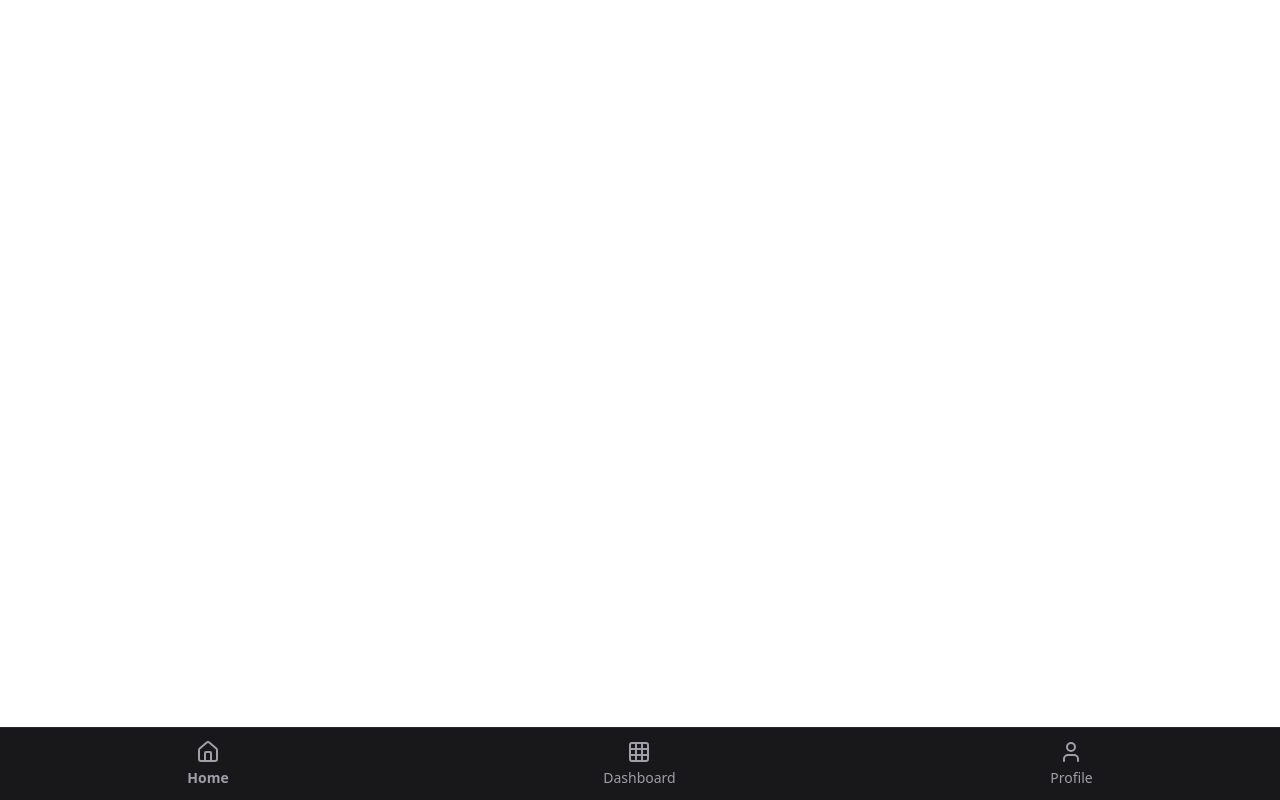
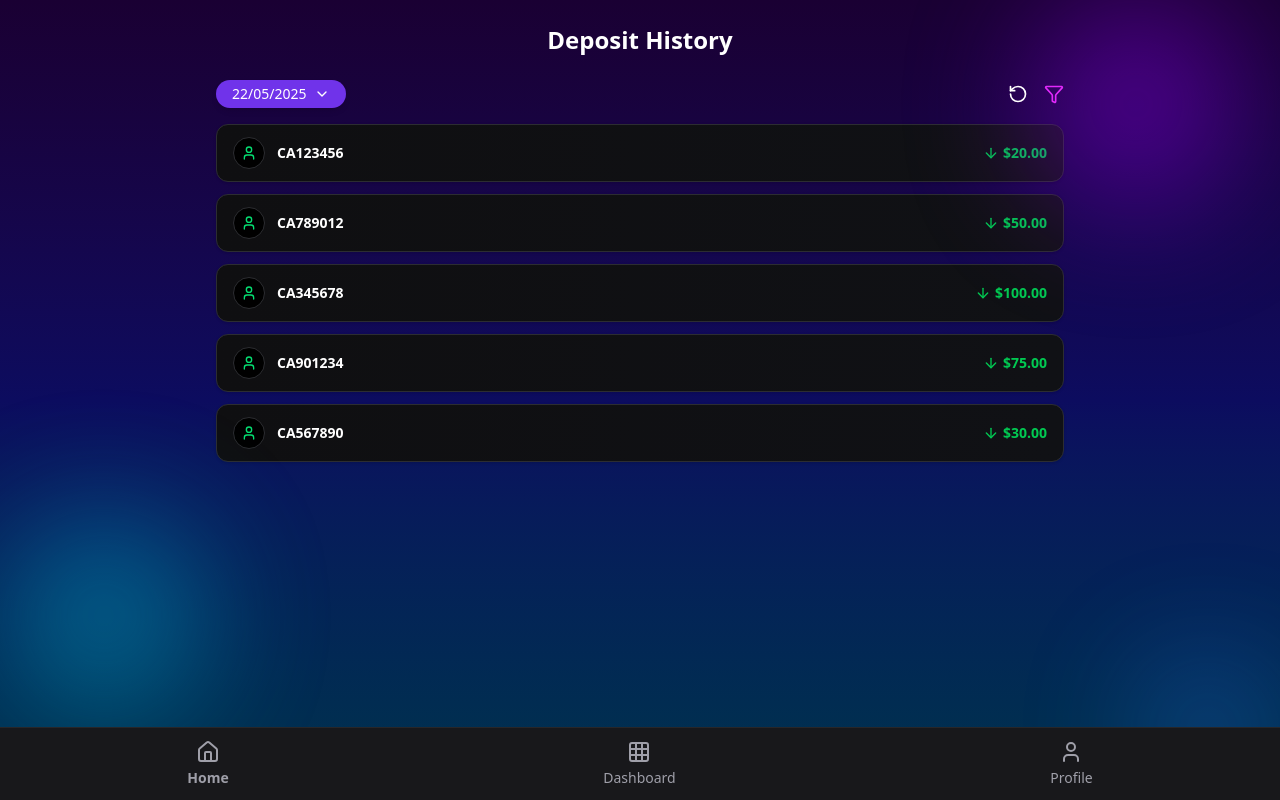
Before and after one commit to SaishBafna/deaira_app, a React (Vite) app: page /DepositHistory in a window 1280 px wide. Built offline with nearby package versions, Linux system fonts and the light colour scheme.

Commit message:
pull code

```diff
--- a/src/App.jsx
+++ b/src/App.jsx
@@ -6,7 +6,8 @@ import Dashboard from '../src/Screens/Dashboard';
 import Profile from '../src/Screens/Profile';
 import Footer from '../src/Footer/Footer.jsx';
 import UpdateProfile from './Screens/Updateprofile.jsx';
-
+import Deposit from './Screens/Deposit.jsx';
+import DepositHistory from './Screens/DepositHistory.jsx';
 function App() {
   return (
     <Router>
@@ -17,6 +18,8 @@ function App() {
           <Route path="/dashboard" element={<Dashboard />} />
           <Route path="/profile" element={<Profile />} />
           <Route path="/UpdateProfile" element={<UpdateProfile />} />
+          <Route path="/Deposit" element={<Deposit/>} />
+           <Route path="/DepositHistory" element={<DepositHistory/>} />
         </Routes>
         <Footer />
       </div>
--- a/src/Screens/DepositHistory.jsx
+++ b/src/Screens/DepositHistory.jsx
@@ -1,104 +1,113 @@
-import React from 'react'
-import Image3 from '../assets/Images/depositimg.png';
+import React from 'react';
+import { ChevronDownIcon, FunnelIcon, RotateCcw } from 'lucide-react';
+import { ArrowDownIcon } from 'lucide-react';
+import { UserIcon } from 'lucide-react';
 
 const DipositHistory = () => {
-
-
   return (
     <div className="w-screen h-screen bg-gradient-to-b from-[#1a0033] via-[#0c0c5f] to-[#00334d] relative overflow-y-auto flex flex-col items-center">
 
-      {/* Blur circles */}
+      {/* Blur Background Circles */}
       <div className="fixed w-52 h-52 bg-purple-700 rounded-full blur-3xl top-0 right-10 opacity-50 pointer-events-none"></div>
       <div className="fixed w-52 h-52 bg-cyan-500 rounded-full blur-3xl bottom-20 left-0 opacity-40 pointer-events-none"></div>
       <div className="fixed w-36 h-36 bg-blue-500 rounded-full blur-3xl bottom-0 right-0 opacity-30 pointer-events-none"></div>
 
       {/* Header */}
-      <div className="w-full max-w-sm px-6 py-4 flex items-center justify-between relative z-10">
-
-        <h1 className="text-white text-xl font-semibold">Deposit Report</h1>
-
+      <div className="w-full flex justify-center mt-6">
+        <h1 className="text-white text-2xl font-bold">Deposit History</h1>
       </div>
 
       {/* Date Selector */}
-      <div className="w-full max-w-sm px-6 mb-4 relative z-10">
-        <div className="flex items-center justify-between bg-black/20 rounded-lg px-4 py-3 border border-purple-500/30">
-          <span className="text-purple-300 text-sm">22/05/2025</span>
-          <span className="text-purple-300">⌄</span>
-        </div>
+      <div className="w-full max-w-4xl px-6 mt-6 mb-4 relative z-10">
+        <div className="flex items-center justify-between">
+          {/* Date Picker */}
+          <div className="flex items-center bg-[#7033EA] text-white rounded-full px-4 py-1 space-x-2 shadow-md">
+            <span className="text-sm font-medium">22/05/2025</span>
+            <ChevronDownIcon className="w-4 h-4" />
           </div>
 
-      {/* Deposit List Container */}
-      <div className="w-full max-w-sm px-6 flex-1 relative z-10">
-
-        {/* Today's Deposits */}
-        <div className="space-y-3 mb-6">
-          {/* Deposit Item 1 */}
-          <div className="flex items-center justify-between bg-black/30 rounded-xl px-4 py-4 border border-purple-500/30">
-            <div className="flex items-center space-x-3">
-              <div className="w-10 h-10 bg-purple-600/30 rounded-full flex items-center justify-center border border-purple-400/50">
-                <span className="text-purple-300 text-lg">⚡</span>
-              </div>
-              <span className="text-white font-medium text-lg">CA123456</span>
-            </div>
-            <div className="flex items-center space-x-2">
-              <span className="text-green-400 text-lg">↓</span>
-              <span className="text-green-400 font-semibold text-lg">$20.00</span>
-            </div>
-          </div>
-
-          {/* Deposit Item 2 */}
-          <div className="flex items-center justify-between bg-black/30 rounded-xl px-4 py-4 border border-purple-500/30">
-            <div className="flex items-center space-x-3">
-              <div className="w-10 h-10 bg-purple-600/30 rounded-full flex items-center justify-center border border-purple-400/50">
-                <span className="text-purple-300 text-lg">⚡</span>
-              </div>
-              <span className="text-white font-medium text-lg">CA123456</span>
-            </div>
-            <div className="flex items-center space-x-2">
-              <span className="text-green-400 text-lg">↓</span>
-              <span className="text-green-400 font-semibold text-lg">$20.00</span>
+          {/* Icons */}
+          <div className="flex items-center space-x-4">
+            <RotateCcw className="w-5 h-5 text-white" />
+            <FunnelIcon className="w-5 h-5 text-fuchsia-500" />
           </div>
         </div>
       </div>
 
-        {/* Yesterday Section */}
-        <div className="mb-4">
-          <h2 className="text-gray-300 text-base font-medium mb-4 px-2">Yesterday</h2>
-          <div className="space-y-3">
-            {/* Yesterday Deposit Item 1 */}
-            <div className="flex items-center justify-between bg-black/30 rounded-xl px-4 py-4 border border-purple-500/30">
+      {/* List Container - Full Width */}
+      <div className="w-full max-w-4xl px-6 space-y-3 mb-10">
+        {/* List Item 1 */}
+        <div className="w-full flex items-center justify-between bg-gradient-to-r from-[#0f0f11] to-[#101115] rounded-xl px-4 py-3 border border-[#2c2d31] shadow-sm">
           <div className="flex items-center space-x-3">
-                <div className="w-10 h-10 bg-purple-600/30 rounded-full flex items-center justify-center border border-purple-400/50">
-                  <span className="text-purple-300 text-lg">⚡</span>
+            <div className="w-8 h-8 rounded-full bg-black flex items-center justify-center border border-[#2c2d31]">
+              <UserIcon className="w-4 h-4 text-green-400" />
             </div>
-                <span className="text-white font-medium text-lg">CA123456</span>
+            <span className="text-white text-sm font-semibold">CA123456</span>
           </div>
-              <div className="flex items-center space-x-2">
-                <span className="text-green-400 text-lg">↓</span>
-                <span className="text-green-400 font-semibold text-lg">$20.00</span>
+          <div className="flex items-center space-x-1">
+            <ArrowDownIcon className="w-4 h-4 text-green-500" />
+            <span className="text-green-500 font-bold text-sm">$20.00</span>
           </div>
         </div>
 
-            {/* Yesterday Deposit Item 2 */}
-            <div className="flex items-center justify-between bg-black/30 rounded-xl px-4 py-4 border border-purple-500/30">
+        {/* List Item 2 */}
+        <div className="w-full flex items-center justify-between bg-gradient-to-r from-[#0f0f11] to-[#101115] rounded-xl px-4 py-3 border border-[#2c2d31] shadow-sm">
           <div className="flex items-center space-x-3">
-                <div className="w-10 h-10 bg-purple-600/30 rounded-full flex items-center justify-center border border-purple-400/50">
-                  <span className="text-purple-300 text-lg">⚡</span>
+            <div className="w-8 h-8 rounded-full bg-black flex items-center justify-center border border-[#2c2d31]">
+              <UserIcon className="w-4 h-4 text-green-400" />
             </div>
-                <span className="text-white font-medium text-lg">CA123456</span>
+            <span className="text-white text-sm font-semibold">CA789012</span>
           </div>
-              <div className="flex items-center space-x-2">
-                <span className="text-green-400 text-lg">↓</span>
-                <span className="text-green-400 font-semibold text-lg">$20.00</span>
+          <div className="flex items-center space-x-1">
+            <ArrowDownIcon className="w-4 h-4 text-green-500" />
+            <span className="text-green-500 font-bold text-sm">$50.00</span>
+          </div>
+        </div>
+
+        {/* List Item 3 */}
+        <div className="w-full flex items-center justify-between bg-gradient-to-r from-[#0f0f11] to-[#101115] rounded-xl px-4 py-3 border border-[#2c2d31] shadow-sm">
+          <div className="flex items-center space-x-3">
+            <div className="w-8 h-8 rounded-full bg-black flex items-center justify-center border border-[#2c2d31]">
+              <UserIcon className="w-4 h-4 text-green-400" />
+            </div>
+            <span className="text-white text-sm font-semibold">CA345678</span>
+          </div>
+          <div className="flex items-center space-x-1">
+            <ArrowDownIcon className="w-4 h-4 text-green-500" />
+            <span className="text-green-500 font-bold text-sm">$100.00</span>
+          </div>
+        </div>
+
+        {/* List Item 4 */}
+        <div className="w-full flex items-center justify-between bg-gradient-to-r from-[#0f0f11] to-[#101115] rounded-xl px-4 py-3 border border-[#2c2d31] shadow-sm">
+          <div className="flex items-center space-x-3">
+            <div className="w-8 h-8 rounded-full bg-black flex items-center justify-center border border-[#2c2d31]">
+              <UserIcon className="w-4 h-4 text-green-400" />
+            </div>
+            <span className="text-white text-sm font-semibold">CA901234</span>
+          </div>
+          <div className="flex items-center space-x-1">
+            <ArrowDownIcon className="w-4 h-4 text-green-500" />
+            <span className="text-green-500 font-bold text-sm">$75.00</span>
+          </div>
+        </div>
+
+        {/* List Item 5 */}
+        <div className="w-full flex items-center justify-between bg-gradient-to-r from-[#0f0f11] to-[#101115] rounded-xl px-4 py-3 border border-[#2c2d31] shadow-sm">
+          <div className="flex items-center space-x-3">
+            <div className="w-8 h-8 rounded-full bg-black flex items-center justify-center border border-[#2c2d31]">
+              <UserIcon className="w-4 h-4 text-green-400" />
+            </div>
+            <span className="text-white text-sm font-semibold">CA567890</span>
+          </div>
+          <div className="flex items-center space-x-1">
+            <ArrowDownIcon className="w-4 h-4 text-green-500" />
+            <span className="text-green-500 font-bold text-sm">$30.00</span>
           </div>
         </div>
       </div>
     </div>
+  );
+};
 
-      </div>
-
-    </div>
-  )
-}
-
-export default DipositHistory
+export default DipositHistory;
```
Also changed, not shown: src/Screens/Dashboard.jsx (+15 -15 lines), src/Screens/Deposit.jsx (+7 -7 lines), src/Screens/Homescreen.jsx (+40 -25 lines), src/assets/Images/homeimg.png (added), src/assets/Images/homer1.png (added). Lines whose indentation alone changed are shown as unchanged.
